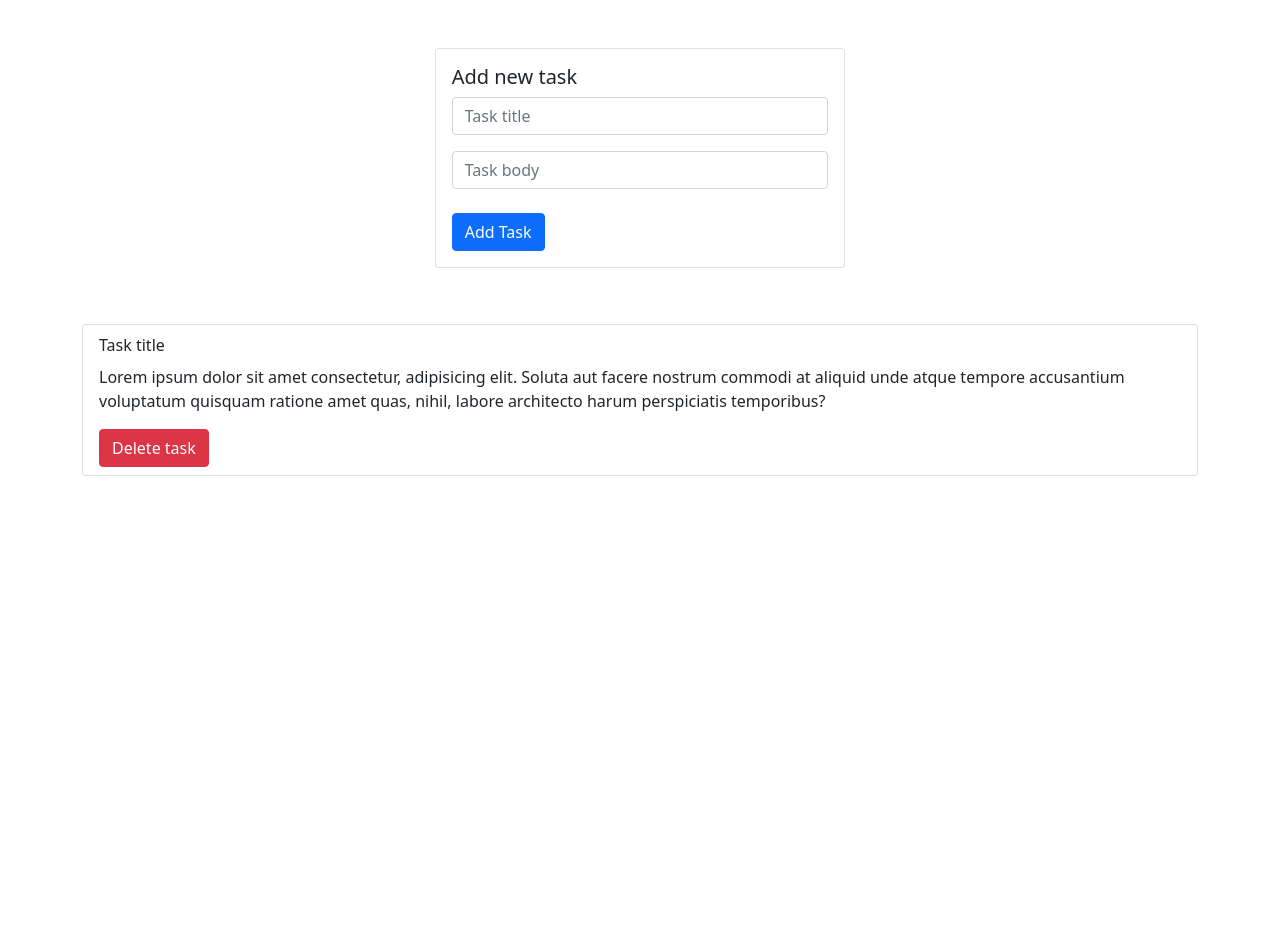
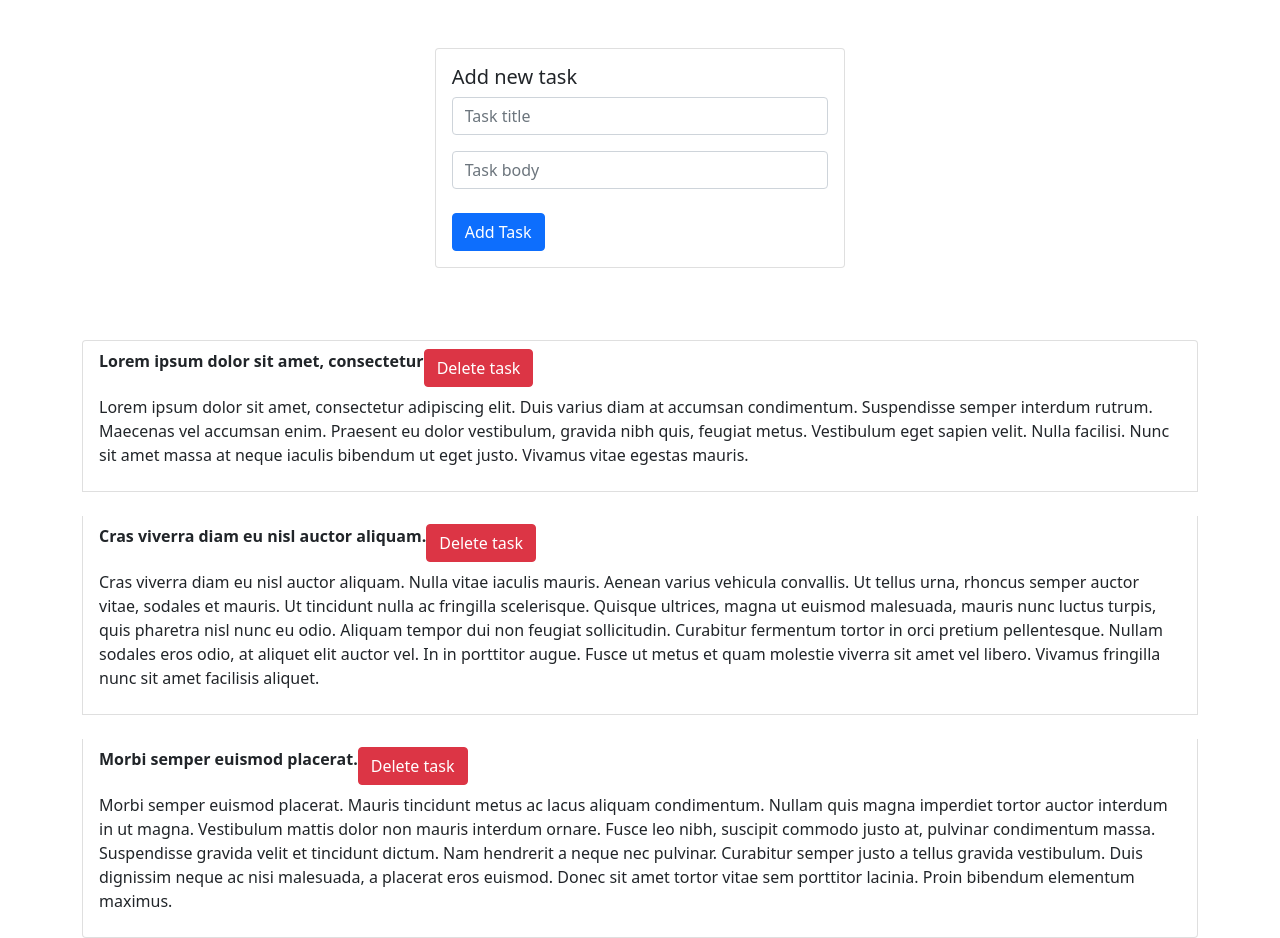
Before and after one commit to maninserg/todo_list_js, a plain HTML site: page index.html in a window 1280 px wide. Before the commit the page ends 800 px from the top, so only its background shows below. Drawn offline with nearby package versions, Linux system fonts and the light colour scheme.

Commit message:
Create func for render tasks list

```diff
--- a/index.html
+++ b/index.html
@@ -40,15 +40,7 @@
 <div class="task-list-section mt-5">
     <div class="container">
         <ul class="list-group">
-            <li class="list-group-item d-flex align-item-center flex-wrap mt-2">
-                <span>Task title</span>
-                <p class="mt-2 w-100">
-                    Lorem ipsum dolor sit amet consectetur, adipisicing elit. Soluta aut facere nostrum commodi at aliquid unde atque tempore accusantium voluptatum quisquam ratione amet quas, nihil, labore architecto harum perspiciatis temporibus?
-                </p>
-                <button class="btn btn-danger ml-auto delete-btn">
-                    Delete task
-                </button>
-            </li>
+
         </ul>
     </div>
 </div>
--- a/js/script.js
+++ b/js/script.js
@@ -0,0 +1,74 @@
+
+// List of tasks
+
+const tasks = [
+    {
+        _id: '5435345643645645645',
+        completed: true,
+        body: 'Lorem ipsum dolor sit amet, consectetur adipiscing elit. Duis varius diam at accumsan condimentum. Suspendisse semper interdum rutrum. Maecenas vel accumsan enim. Praesent eu dolor vestibulum, gravida nibh quis, feugiat metus. Vestibulum eget sapien velit. Nulla facilisi. Nunc sit amet massa at neque iaculis bibendum ut eget justo. Vivamus vitae egestas mauris. ',
+        title: 'Lorem ipsum dolor sit amet, consectetur',
+    },
+    {
+        _id: '0989089fdfsd9809809',
+        completed: false,
+        body: 'Cras viverra diam eu nisl auctor aliquam. Nulla vitae iaculis mauris. Aenean varius vehicula convallis. Ut tellus urna, rhoncus semper auctor vitae, sodales et mauris. Ut tincidunt nulla ac fringilla scelerisque. Quisque ultrices, magna ut euismod malesuada, mauris nunc luctus turpis, quis pharetra nisl nunc eu odio. Aliquam tempor dui non feugiat sollicitudin. Curabitur fermentum tortor in orci pretium pellentesque. Nullam sodales eros odio, at aliquet elit auctor vel. In in porttitor augue. Fusce ut metus et quam molestie viverra sit amet vel libero. Vivamus fringilla nunc sit amet facilisis aliquet.',
+        title: 'Cras viverra diam eu nisl auctor aliquam.',
+    },
+    {
+        _id: '932852390584903504',
+        completed: true,
+        body: 'Morbi semper euismod placerat. Mauris tincidunt metus ac lacus aliquam condimentum. Nullam quis magna imperdiet tortor auctor interdum in ut magna. Vestibulum mattis dolor non mauris interdum ornare. Fusce leo nibh, suscipit commodo justo at, pulvinar condimentum massa. Suspendisse gravida velit et tincidunt dictum. Nam hendrerit a neque nec pulvinar. Curabitur semper justo a tellus gravida vestibulum. Duis dignissim neque ac nisi malesuada, a placerat eros euismod. Donec sit amet tortor vitae sem porttitor lacinia. Proin bibendum elementum maximus.',
+        title: 'Morbi semper euismod placerat. ',
+    },
+];
+
+(function(arrOfTasks){
+     // array to object of objects
+     const objOfTasks = arrOfTasks.reduce((acc, task) => {
+         acc[task._id] = task;
+         return acc;
+     }, {});
+
+     // Elements UI
+     const listContainer = document.querySelector('.task-list-section .list-group');
+
+     renderAllTasks(objOfTasks);
+
+     function renderAllTasks(tasksList){
+         if (!tasksList) {
+            console.error("Pass object with tasks");
+            return;
+         }
+
+         const fragement = document.createDocumentFragment();
+         Object.values(tasksList).forEach(task => {
+             const li = listItemTemplate(task);
+             fragement.appendChild(li);
+         });
+         listContainer.appendChild(fragement);
+     }
+
+     function listItemTemplate({_id, title, body} = {}) {
+        // create li
+        const li = document.createElement('li');
+        li.classList.add('list-group-item', 'd-flex', 'align-item-center', 'flex-wrap', 'mt-4');
+        // create span
+        const span = document.createElement('span');
+        span.textContent = title;
+        span.style.fontWeight = 'bold';
+        // create btn
+        const deleteBtn = document.createElement('button');
+        deleteBtn.textContent = 'Delete task';
+        deleteBtn.classList.add('btn', 'btn-danger', 'ml-auto', 'delete-btn');
+        // create body task
+        const article = document.createElement('p');
+        article.textContent = body;
+        article.classList.add('mt-2', 'w-100');
+        // add all Elements
+        li.appendChild(span);
+        li.appendChild(deleteBtn);
+        li.appendChild(article);
+        return li;
+     }
+
+})(tasks);
```
